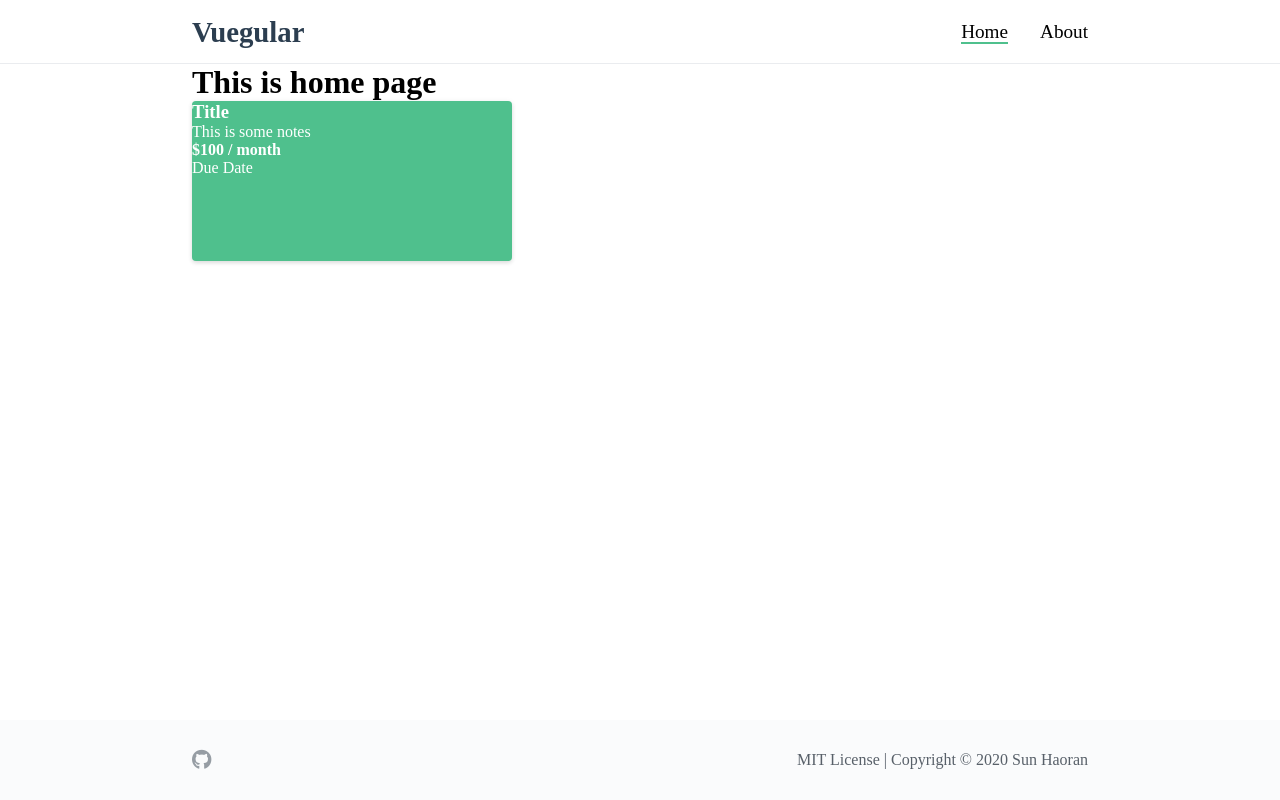
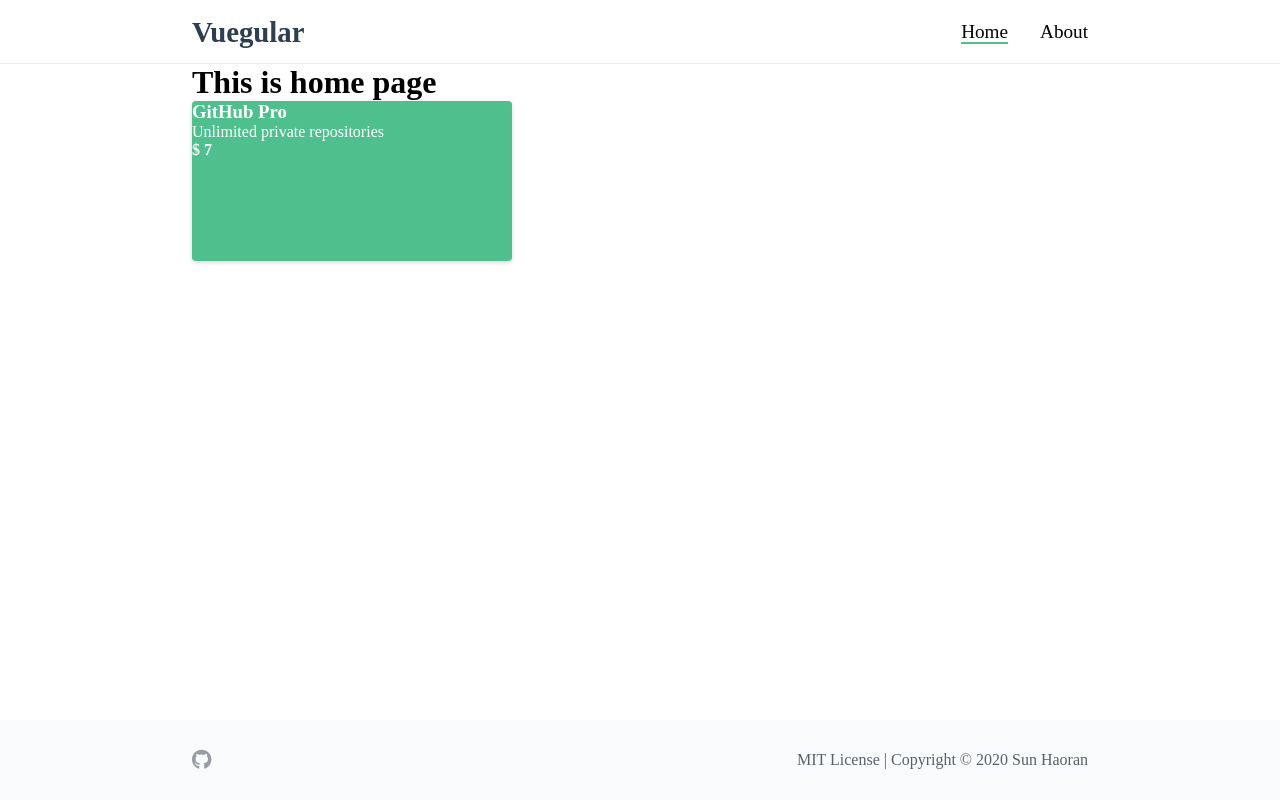
Before and after one commit to haoranpb/vuegular, a Vue app: page / in a window 1280 px wide. Built offline with nearby package versions, Linux system fonts and the light colour scheme.

Commit message:
feat: vuex

```diff
--- a/package.json
+++ b/package.json
@@ -32,7 +32,8 @@
   },
   "dependencies": {
     "vue": "^2.6.11",
-    "vue-router": "^3.1.6"
+    "vue-router": "^3.1.6",
+    "vuex": "^3.1.3"
   },
   "devDependencies": {
     "@babel/core": "^7.8.7",
--- a/src/components/SubscriptionCard.vue
+++ b/src/components/SubscriptionCard.vue
@@ -1,15 +1,24 @@
 <template>
   <div class="subscription-card">
-    <h3 class="card-title">Title</h3>
-    <p class="card-note">This is some notes</p>
-    <h4 class="card-price">$100 / month</h4>
-    <p class="card-date">Due Date</p>
+    <h3 class="card-title">{{ title }}</h3>
+    <p class="card-note">{{ note }}</p>
+    <h4 class="card-price">{{ price.symbol }} {{ price.value }}</h4>
+    <p class="card-date">{{ date }}</p>
   </div>
 </template>
 
 <script>
 export default {
   name: 'subscription-card',
+  props: {
+    icon: String,
+    title: String,
+    note: String,
+    price: Object,
+    cycle: Object,
+    date: String,
+    color: String,
+  },
 }
 </script>
 
--- a/src/main.js
+++ b/src/main.js
@@ -1,9 +1,11 @@
 import Vue from 'vue'
 import router from './router'
+import store from './store'
 import App from './App.vue'
 
 new Vue({
   el: '#app',
   router,
+  store,
   render: h => h(App),
 })
--- /dev/null
+++ b/src/store/index.js
@@ -0,0 +1,28 @@
+import Vue from 'vue'
+import Vuex from 'vuex'
+
+Vue.use(Vuex)
+
+export default new Vuex.Store({
+  state: {
+    subscriptionList: [
+      {
+        icon: 'Icon',
+        id: 1,
+        title: 'GitHub Pro',
+        note: 'Unlimited private repositories',
+        price: {
+          value: 7,
+          currency: 'USD',
+          symbol: '$',
+        },
+        cycle: {
+          unit: 'Month',
+          number: 1,
+        },
+        date: '',
+        color: '',
+      },
+    ],
+  },
+})
--- a/src/views/Home.vue
+++ b/src/views/Home.vue
@@ -1,7 +1,17 @@
 <template>
   <div id="home">
     <h1>This is home page</h1>
-    <subscription-card></subscription-card>
+    <subscription-card
+      v-for="item in subscriptions"
+      :key="item.id"
+      :icon="item.icon"
+      :title="item.title"
+      :note="item.note"
+      :price="item.price"
+      :cycle="item.cycle"
+      :date="item.date"
+      :color="item.color"
+    ></subscription-card>
   </div>
 </template>
 
@@ -11,5 +21,10 @@
 export default {
   name: 'home',
   components: { SubscriptionCard },
+  computed: {
+    subscriptions() {
+      return this.$store.state.subscriptionList
+    },
+  },
 }
 </script>
```
Also changed, not shown: 1 other file (tests, documents, lock files or other folders).
